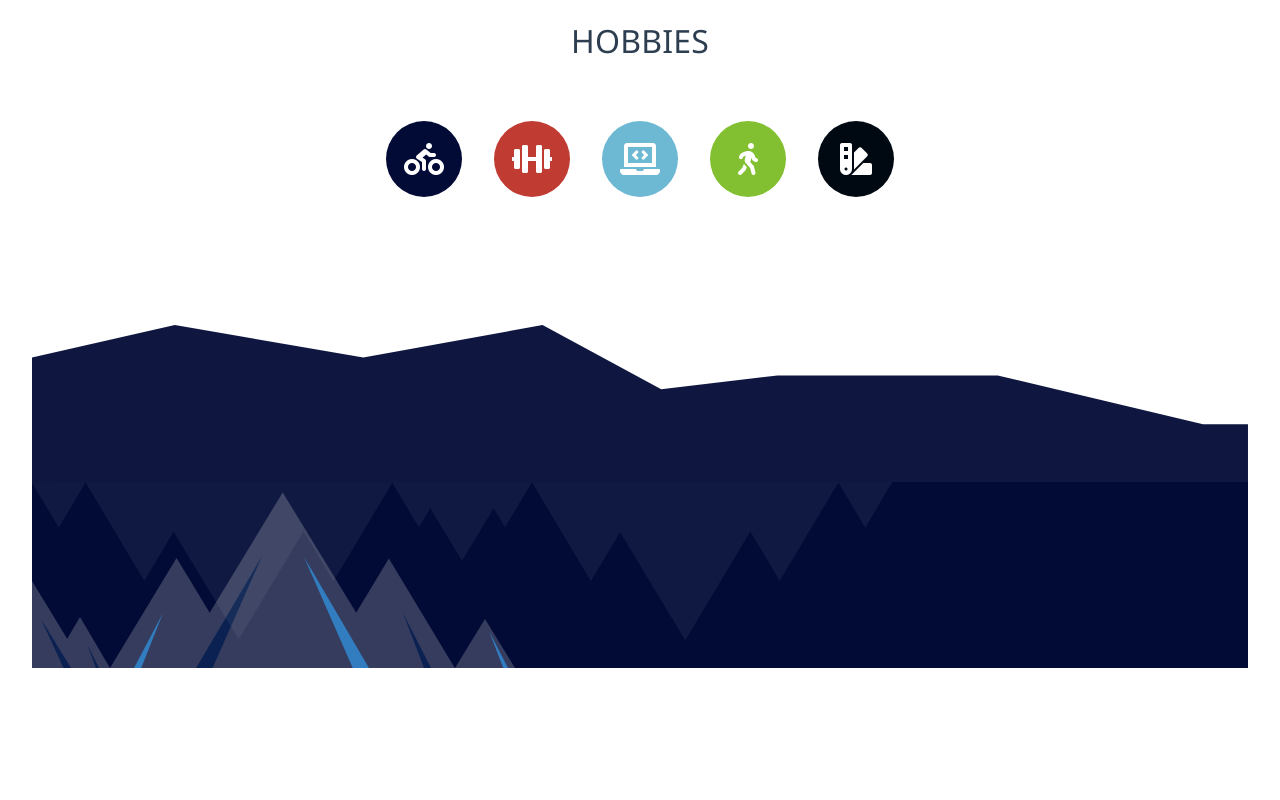
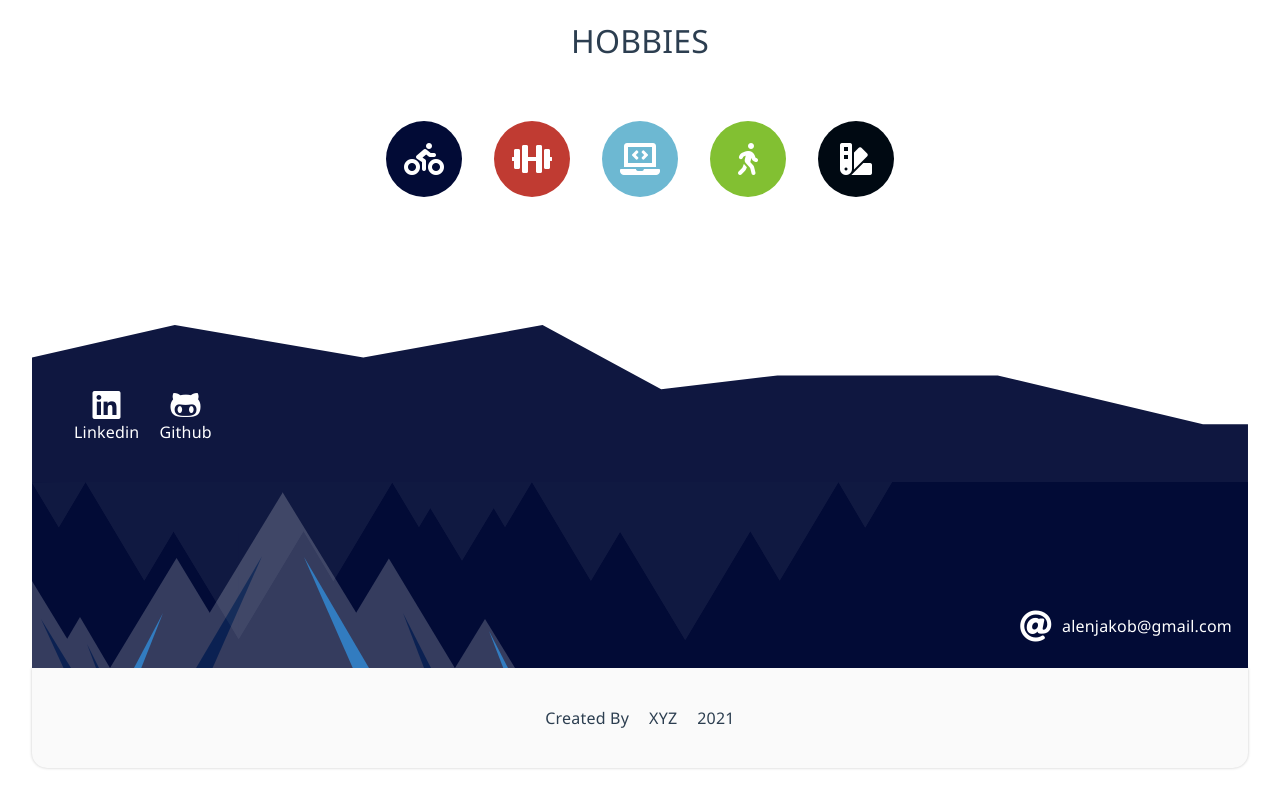
Before and after one commit to AlenJakob/alen-app, a Vue app: page / in a window 1280 px wide. Shown: the part 1793-2593 px from the top of the page. Before the commit the page ends 2493 px from the top, so only its background shows below. Built offline with nearby package versions, Linux system fonts and the light colour scheme.

Commit message:
added bottom part of footer

```diff
--- a/src/components/Footer.vue
+++ b/src/components/Footer.vue
@@ -1,9 +1,30 @@
 <template>
   <div class="footer_container">
-    <div class="footer_mountain"></div>
+    <div class="footer_mountain">
+      <div class="footer_icons ml-2">
+        <div class="ico ico-linkedin">
+          <i class="fab fa-linkedin fa-2x"></i>
+          <h2>Linkedin</h2>
+        </div>
+        <div class="ico ico-github">
+          <i class="fab fa-github-alt fa-2x"></i>
+          <h2>Github</h2>
+        </div>
+      </div>
+    </div>
     <div class="footer bg_blue">
+      <div class="footer_email">
+        <a class="footer_email_link" href="mailto:alenjakob@gmail.com">
+          <i class="ico fas fa-at fa-2x"></i>alenjakob@gmail.com</a
+        >
+      </div>
       <div class="footer_middle_bg"></div>
       <div class="footer_bottom_bg"></div>
+    </div>
+    <div class="footer_bottom">
+      <h2>Created By</h2>
+      <h2>XYZ</h2>
+      <h2>2021</h2>
     </div>
   </div>
 </template>
@@ -21,6 +42,7 @@ export default {};
   position: relative;
 }
 .footer_mountain {
+  position: relative;
   min-height: 157px;
   background-image: url("~@/assets/footer_mountain_1.svg");
   background-repeat: no-repeat;
@@ -47,4 +69,55 @@ export default {};
   background-size: contain;
   top: 0;
 }
+.footer_icons {
+  bottom: 2rem;
+  position: absolute;
+  z-index: 10;
+  display: flex;
+  flex-wrap: wrap;
+  justify-content: space-between;
+}
+.ico {
+  margin: 10px;
+  cursor: pointer;
+  color: #fff;
+  &:hover {
+    opacity: 0.8;
+  }
+  & .fab {
+    margin-bottom: 0.2rem;
+  }
+}
+
+.footer_email {
+  position: absolute;
+  bottom: 1rem;
+  right: 1rem;
+  z-index: 15;
+  color: rgb(170, 170, 170);
+  &.ico {
+    margin-right: 0.5rem;
+  }
+  & a {
+    display: flex;
+    justify-content: center;
+    align-items: center;
+    color: white;
+  }
+}
+.footer_email_link {
+  text-decoration: none;
+}
+.footer_bottom {
+  display: flex;
+  justify-content: center;
+  padding: 2rem;
+  background: #fafafa;
+  border-bottom-left-radius: 15px;
+  border-bottom-right-radius: 15px;
+  box-shadow: 0 0 3px rgb(199, 199, 199);
+  & h2 {
+    margin: 10px;
+  }
+}
 </style>
```
